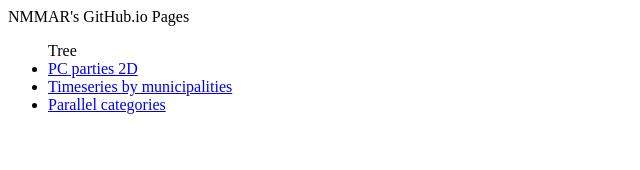
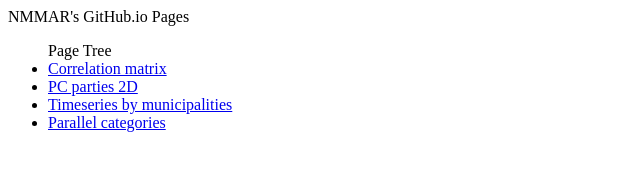
Before and after one commit to nmmar/nmmar.github.io, a plain HTML site: page index.html in a window 1280 px wide. Shown: the whole page, without its empty margins (0-640 px from the left). Drawn offline with Linux system fonts and the light colour scheme.

Commit message:
Complete page tree

```diff
--- a/index.html
+++ b/index.html
@@ -1,7 +1,8 @@
 <p id="top">NMMAR's GitHub.io Pages</p>
 
-<ul> Tree
-<li><a href="https://nmmar.github.io/parties_2d.html">PC parties 2D</a></li>
-<li><a href="https://nmmar.github.io/penetrations_timeseries.html">Timeseries by municipalities</a></li>
-<li><a href="https://nmmar.github.io/total_changes.html">Parallel categories</a></li>
+<ul>Page Tree
+  <li><a href="https://nmmar.github.io/corr_matrix.html">Correlation matrix</a></li>
+  <li><a href="https://nmmar.github.io/parties_2d.html">PC parties 2D</a></li>
+  <li><a href="https://nmmar.github.io/penetrations_timeseries.html">Timeseries by municipalities</a></li>
+  <li><a href="https://nmmar.github.io/total_changes.html">Parallel categories</a></li>
 </ul>
```
